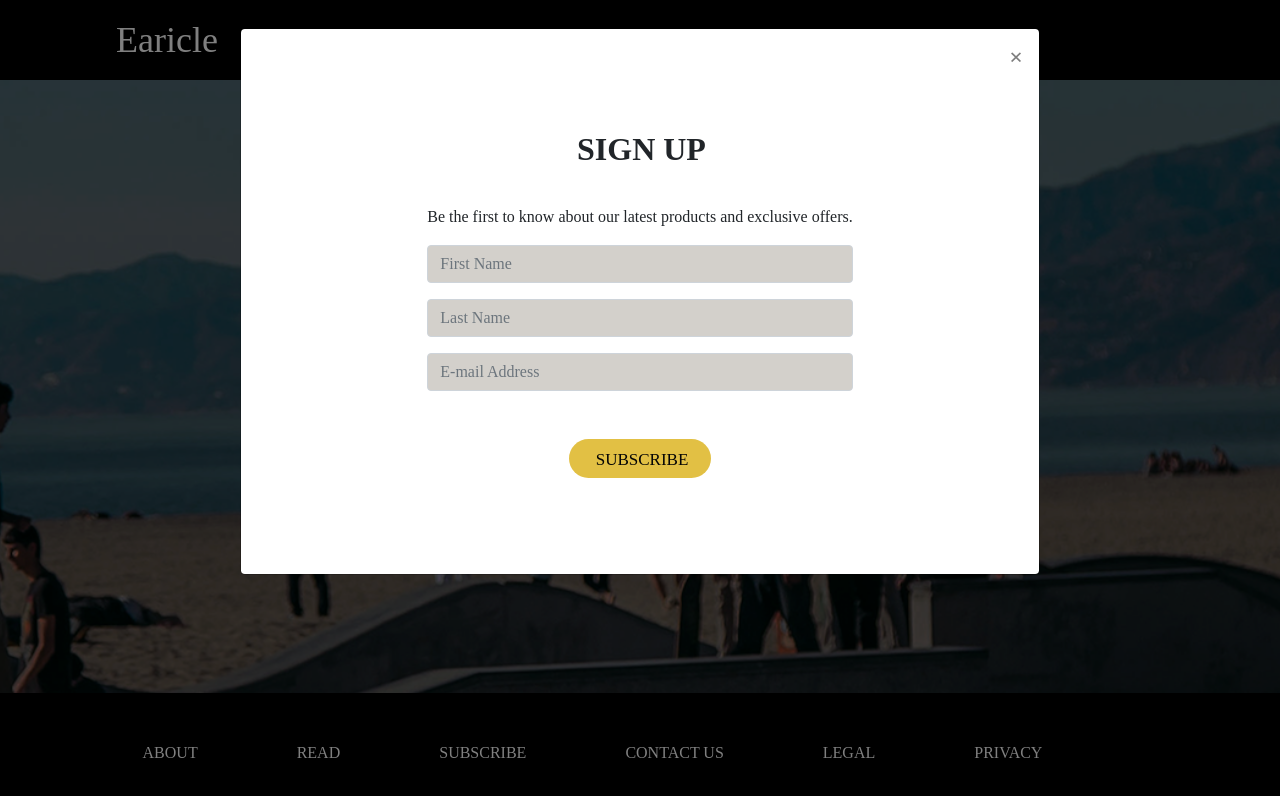
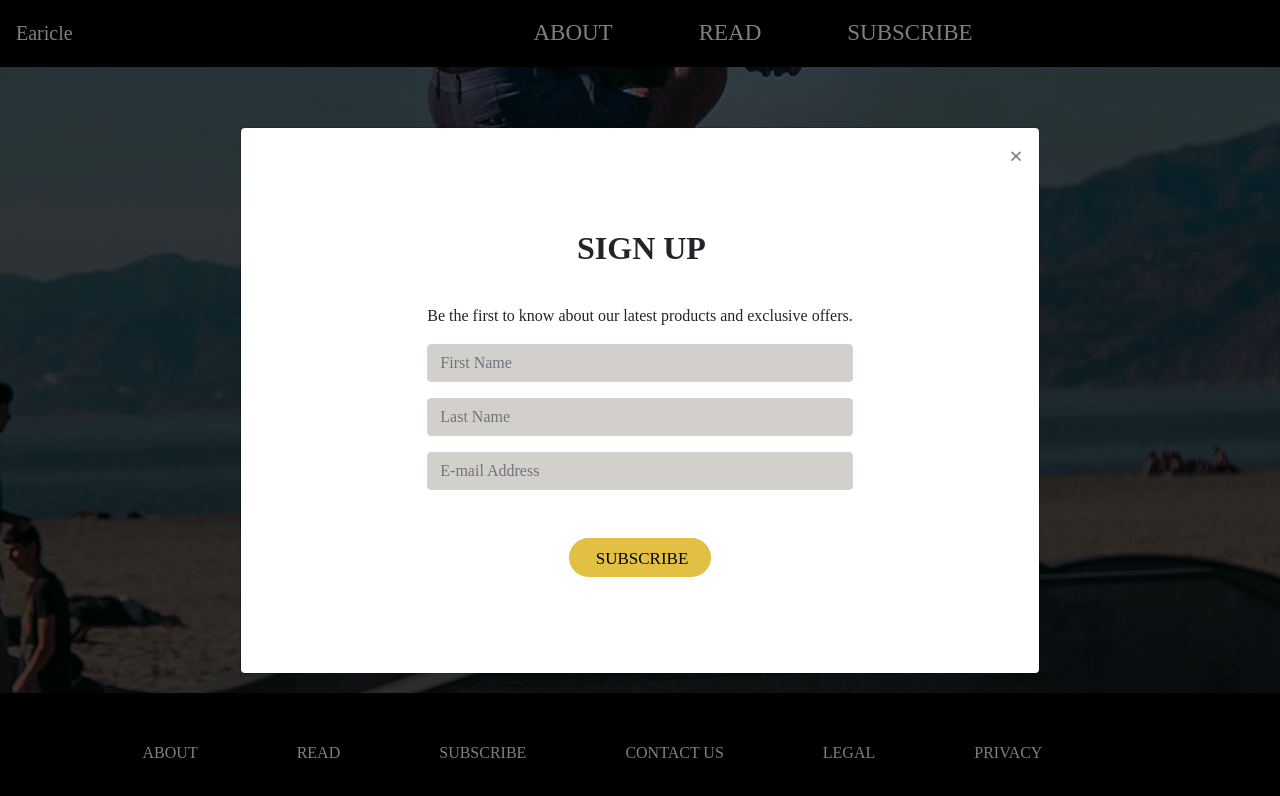
Before and after one commit to lvmor/earicle_2.0, a plain HTML site: page index.html in a window 1280 px wide. Both pictures are taken after a click on the link 640 px from the left and 3599 px from the top of the page. Shown: the part 3201-3997 px from the top of the page. Drawn offline with nearby package versions, Linux system fonts and the light colour scheme.

Commit message:
Updated navbar

```diff
--- a/index.html
+++ b/index.html
@@ -15,16 +15,14 @@
 <body>
 
     <header>
-        <nav class="navbar fixed-top navbar-expand-lg navbar-dark" style="background-color: black;">
-            <a class="navbar-brand" href="#">Earicle</a>
-            <button class="navbar-toggler" type="button" data-toggle="collapse" data-target="#navbarSupportedContent"
-                aria-controls="navbarSupportedContent" aria-expanded="false" aria-label="Toggle navigation">
+
+        <nav class="navbar  navbar-expand-lg navbar-dark fixed-top" style="background-color: black;">
+            <button class="navbar-toggler mr-2" type="button" data-toggle="collapse" data-target="#navbar5">
                 <span class="navbar-toggler-icon"></span>
             </button>
-
-            <div class="collapse navbar-collapse" id="navbarSupportedContent">
-
-                <ul class="navbar-nav mr-auto nav-links">
+            <span class="navbar-brand w-100">Earicle</span>
+            <div class="navbar-collapse collapse w-100 justify-content-center" id="navbar5">
+                <ul class="navbar-nav mx-auto nav-links">
                     <li class="nav-item active nav-items">
                         <a class="nav-link" href="#about">ABOUT</a>
                     </li>
@@ -36,13 +34,17 @@
                     </li>
                 </ul>
             </div>
+            <div class="w-100">
+                <!--spacer-->
+            </div>
         </nav>
+
     </header>
 
     <!-- Modal -->
     <div class="modal fade" id="exampleModal" tabindex="-1" role="dialog" aria-labelledby="exampleModalLabel"
         aria-hidden="true">
-        <div class="modal-dialog modal-lg" role="document">
+        <div class="modal-dialog modal-lg modal-dialog-centered" role="document">
             <div class="modal-content">
                 <div class="modal-header border-bottom-0 d-flex justify-content-center">
                     <h5 class="modal-title" id="exampleModalLabel">Sign Up</h5>
```
